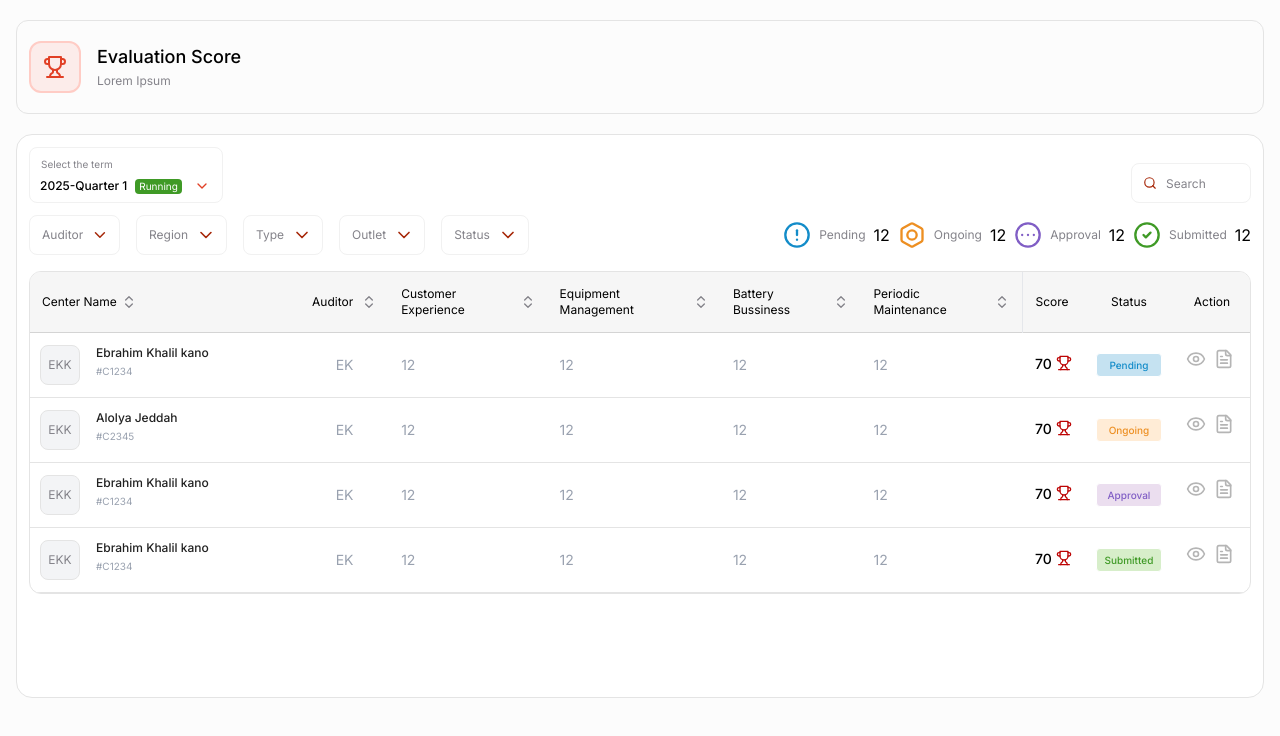
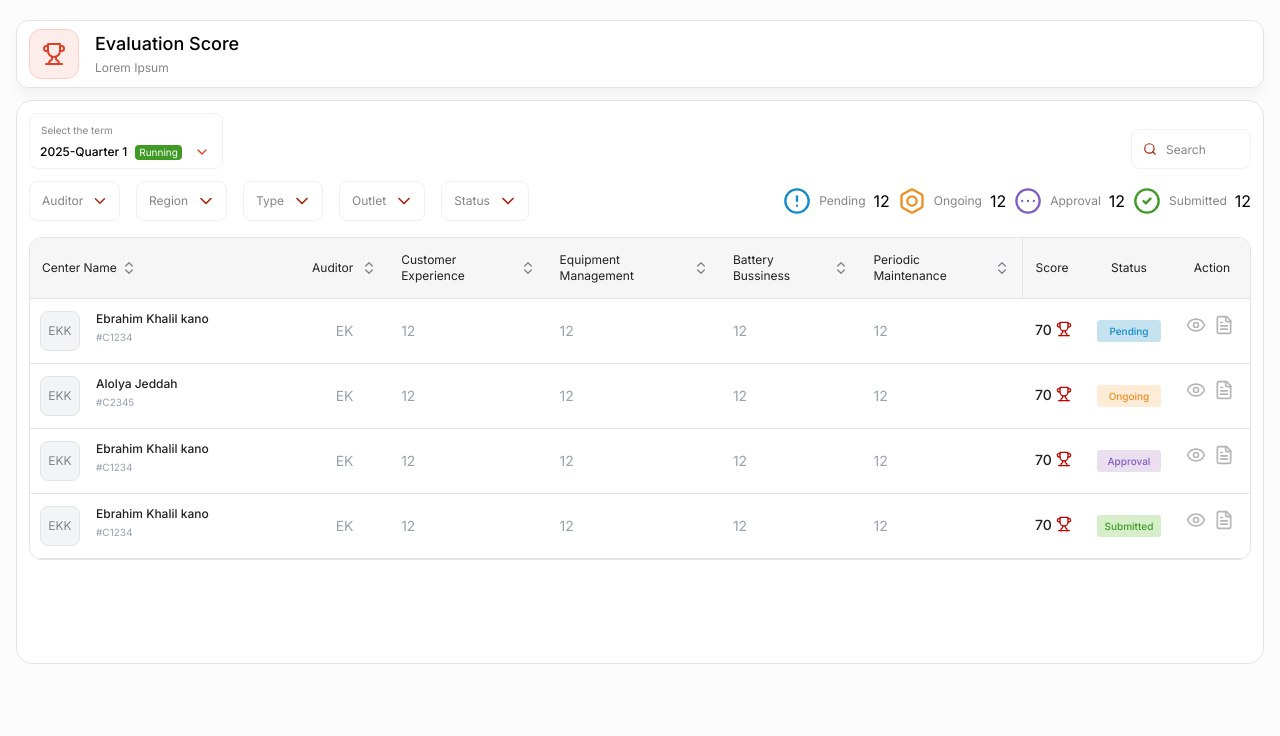
Before and after one commit to razik-r/AutoSmartTask, a React (Vite) app: page / in a window 1280 px wide. Shown: the top 736 px of the page. Built offline with nearby package versions, Linux system fonts and the light colour scheme.

Commit message:
minor-visual-color-fixes

```diff
--- a/package.json
+++ b/package.json
@@ -14,6 +14,7 @@
   },
   "dependencies": {
     "@tailwindcss/vite": "^4.0.9",
+    "gh-pages": "^6.3.0",
     "inter-ui": "^4.1.0",
     "lucide-react": "^0.477.0",
     "react": "^19.0.0",
--- a/src/App.css
+++ b/src/App.css
@@ -19,6 +19,11 @@
  --color-trophy-red: #E14026;
 
   --font-inter: Inter;
+}
+
+@utility shadowbox {
+    box-shadow: 0px 10px 16px 0px #0000000A;
+
 }
 
 
--- a/src/pages/users/EvaluationScore/components/EvaluationScore.jsx
+++ b/src/pages/users/EvaluationScore/components/EvaluationScore.jsx
@@ -22,11 +22,11 @@ export default function EvaluationScore(){
 
         <>
 
-        <body className='min-h-full bg-white-200 mx-[16px] my-5 '>
+        <body className='min-h-full bg-[#FCFCFC] mx-[16px] my-5 '>
 
-                <div className="min-w-full py-5 flex items-center  bg-white-200 mb-5 border border-gray-border1 rounded-[12px]">
-                    <div className="p-3 ml-3  bg-[#FCECEA] border-2 border-[#FFCCC5] rounded-[12px]"><Trophy color="#E14026" /></div>
-                    <div className="flex flex-col gap-1"><h1 className='ml-4  text-lg/6 align-text-top font-medium tracking-[-0.5%]'>Evaluation Score</h1>
+                <div className="min-w-full min-h-17 py-3 flex items-center size-11 bg-[#FFFFFF] mb-3 border border-gray-border1 rounded-[12px] shadowbox">
+                    <div className="p-3 ml-3  bg-[#FCECEA] border border-[#FFCCC5] rounded-[12px]"><Trophy className='size-6' color="#E14026" /></div>
+                    <div className="flex flex-col gap-1"><h1 className='ml-4  text-lg/6 align-text-top font-medium '>Evaluation Score</h1>
                     <h2 className='ml-4 text text-text-gray text-xs/4 '>Lorem Ipsum</h2></div>
                 </div>
 
@@ -72,17 +72,17 @@ export default function EvaluationScore(){
 
         <div className="mt-4 border-[1.5px] border-gray-border1  rounded-[12px] overflow-hidden">
         <div className="overflow-x-auto ">
-            <table className="w-full text-sm text-left rtl:text-right text-black">
+            <table className="w-full text-sm text-left rtl:text-right text-black-table">
                 <thead className="p-3 h-15 ">
-                    <tr className="border-b-1 border-neutral-300 bg-[#F6F6F6] text-xs font-inter   ">
-                        <th scope="col" className=" font-normal px-3 w-auto min-w-67.5 ">
+                    <tr className="border-b-1 border-gray-border1  bg-[#F6F6F6] text-xs font-inter   ">
+                        <th scope="col" className="font-normal px-3 w-auto min-w-67.5 ">
                          <h2 className='flex items-center gap-1'>Center Name    <ChevronsUpDown className="text-[#84838A] w-4 h-4"  /> </h2>
                         </th>
                         <th scope="col" className="p-3  font-normal min-w-[89px] ">
                             <h2 className='flex items-center gap-2'>Auditor   <ChevronsUpDown className="text-[#84838A] w-4 h-4"  /></h2>
                         </th>
-                        <th scope="col" className="px-3 py-3 font-normal min-w-[107px]">
-                        <h2 className='flex items-center gap-2'>Customer Experience   <ChevronsUpDown className="text-[#84838A] w-4 h-4 flex-none"  /></h2>
+                        <th scope="col" className="px-3 py-3 font-normal min-w-[107px] ">
+                        <h2 className='flex items-center  gap-2 '>Customer Experience   <ChevronsUpDown className="text-[#84838A] w-4 h-4 flex-none"  /></h2>
                         </th>
                         <th scope="col" className="px-3 py-3 font-normal min-w-[122px]">
                         <h2 className='flex items-center gap-2'>Equipment Management   <ChevronsUpDown className="text-[#84838A] w-4 h-4 flex-none"  /></h2>
```
Also changed, not shown: 1 other file (tests, documents, lock files or other folders).
